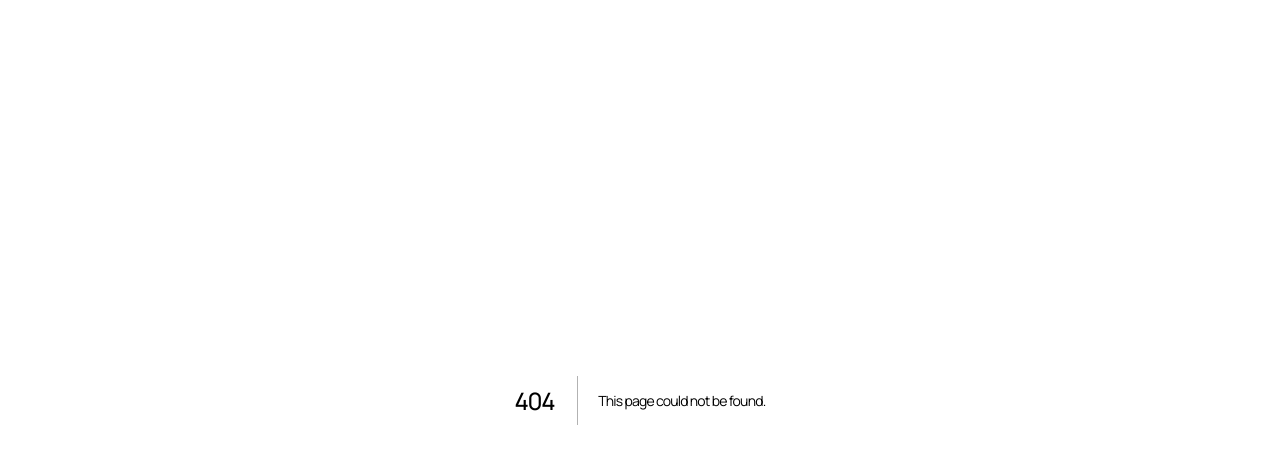
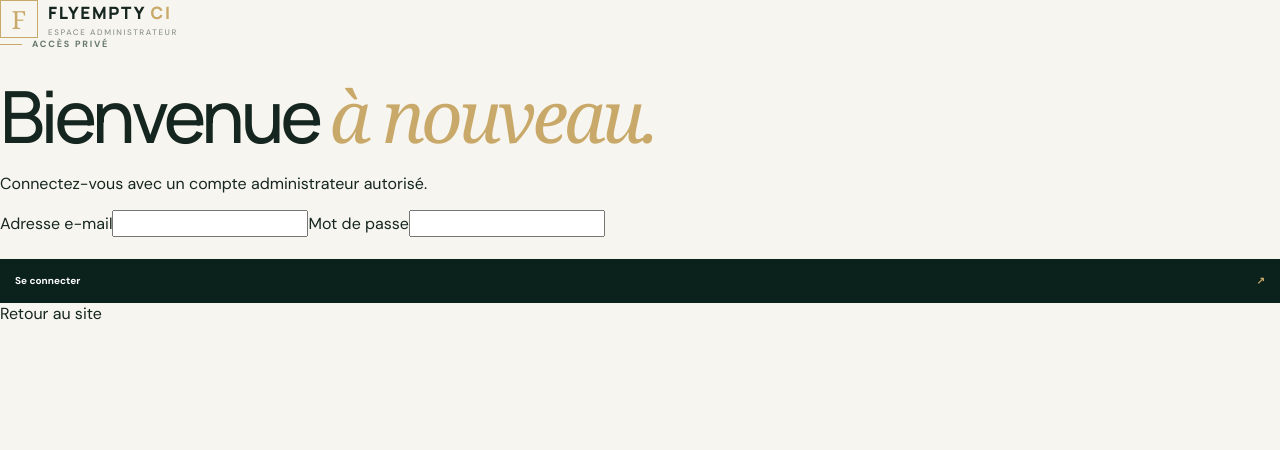
Before and after one commit to juniorpablo2402-gif/flyempty-ci, a Next.js app: page /admin/login in a window 1280 px wide. Before the commit this address had no page. Shown: the top 450 px of the page. Built offline with nearby package versions, Linux system fonts and the light colour scheme.

Commit message:
Add private admin login screen

```diff
--- /dev/null
+++ b/app/admin/login/page.tsx
@@ -0,0 +1,22 @@
+"use client";
+
+import { FormEvent, useState } from "react";
+import Link from "next/link";
+import { createClient } from "@supabase/supabase-js";
+
+export default function AdminLoginPage() {
+  const [error, setError] = useState("");
+  const [busy, setBusy] = useState(false);
+  async function signIn(event: FormEvent<HTMLFormElement>) {
+    event.preventDefault(); setBusy(true); setError("");
+    const form = new FormData(event.currentTarget);
+    const url = process.env.NEXT_PUBLIC_SUPABASE_URL;
+    const key = process.env.NEXT_PUBLIC_SUPABASE_PUBLISHABLE_KEY;
+    if (!url || !key) { setError("La connexion à la base n’est pas configurée."); setBusy(false); return; }
+    const supabase = createClient(url, key);
+    const { error: authError } = await supabase.auth.signInWithPassword({ email: String(form.get("email")), password: String(form.get("password")) });
+    if (authError) { setError("Connexion impossible. Vérifiez vos identifiants ou l’accès au compte."); setBusy(false); return; }
+    window.location.assign("/admin");
+  }
+  return <main className="admin-login-page"><Link className="brand" href="/"><span className="brand-mark">F</span><span>FLYEMPTY<span className="brand-ci"> CI</span><small>ESPACE ADMINISTRATEUR</small></span></Link><form className="admin-login-card" onSubmit={signIn}><div className="eyebrow dark"><span /> ACCÈS PRIVÉ</div><h1>Bienvenue <em>à nouveau.</em></h1><p>Connectez-vous avec un compte administrateur autorisé.</p><label>Adresse e-mail<input type="email" name="email" autoComplete="username" required /></label><label>Mot de passe<input type="password" name="password" autoComplete="current-password" required /></label>{error && <p className="form-error" role="alert">{error}</p>}<button className="modal-action" disabled={busy}>{busy ? "Connexion…" : "Se connecter"} <span>↗</span></button><Link className="back-link" href="/">Retour au site</Link></form></main>;
+}
```
